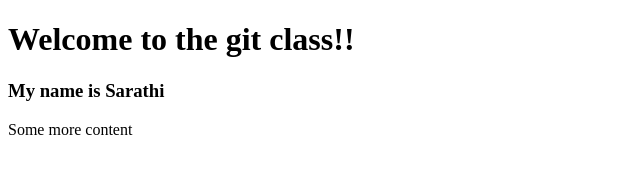
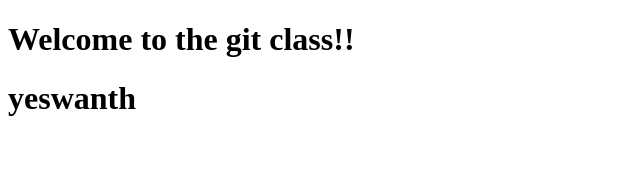
Before and after one commit to Swapanth/one, a plain HTML site: page index.html in a window 1280 px wide. Shown: the whole page, without its empty margins (0-640 px from the left). Drawn offline with Linux system fonts and the light colour scheme.

Commit message:
Update name display in index.html

```diff
--- a/index.html
+++ b/index.html
@@ -7,10 +7,6 @@
 </head>
 <body>
     <h1>Welcome to the git class!!</h1>
-    <h3>My name is <span id="name"></span></h3>
-    <script>
-        document.getElementById('name').innerText = 'Sarathi';
-    </script>
-    <p>Some more content</p>
+    <h1>yeswanth</h1>
 </body>
 </html>
```
